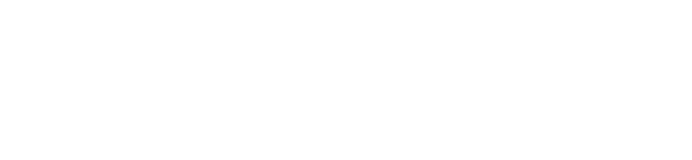
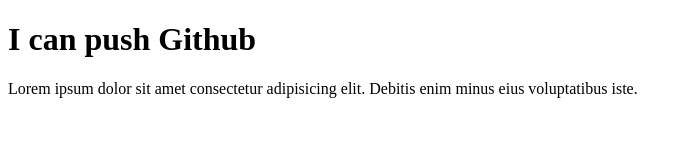
Before and after one commit to SakhawatJony/my-first-repo, a plain HTML site: page index.html in a window 1280 px wide. Shown: the whole page, without its empty margins (0-692 px from the left). Drawn offline with Linux system fonts and the light colour scheme.

Commit message:
added header

```diff
--- a/index.html
+++ b/index.html
@@ -7,6 +7,7 @@
     <title>MY First Github Repo</title>
 </head>
 <body>
-
-</body>
+    <h1>I can push Github</h1>
+    <p>Lorem ipsum dolor sit amet consectetur adipisicing elit. Debitis enim minus eius voluptatibus iste.</p>
+    </body>
 </html>
```
